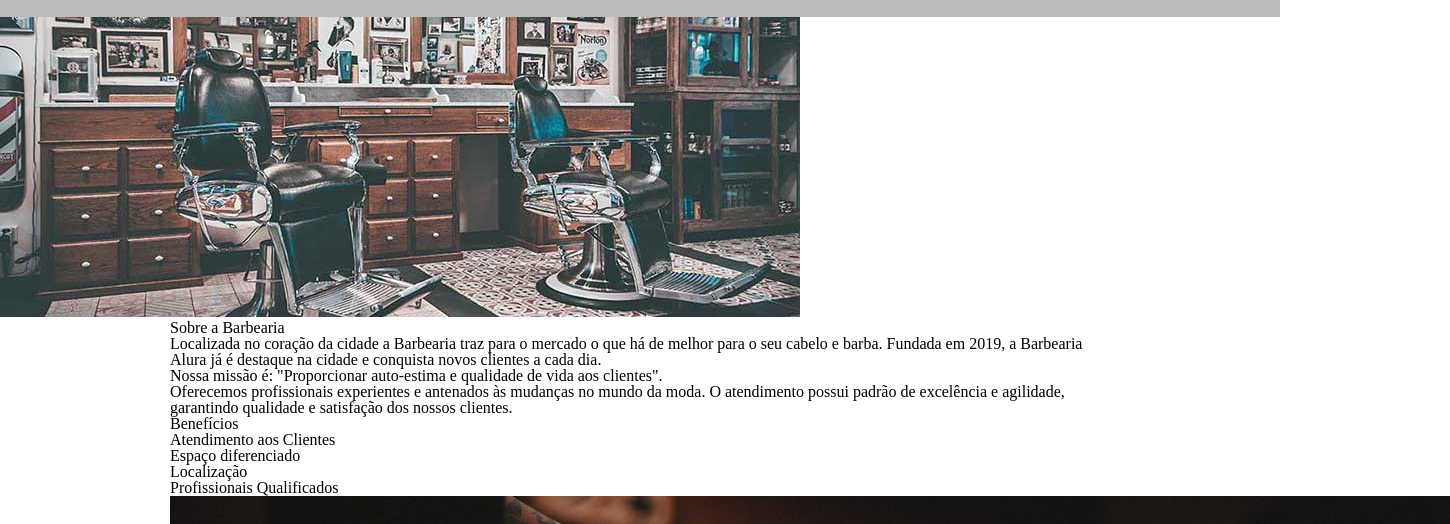
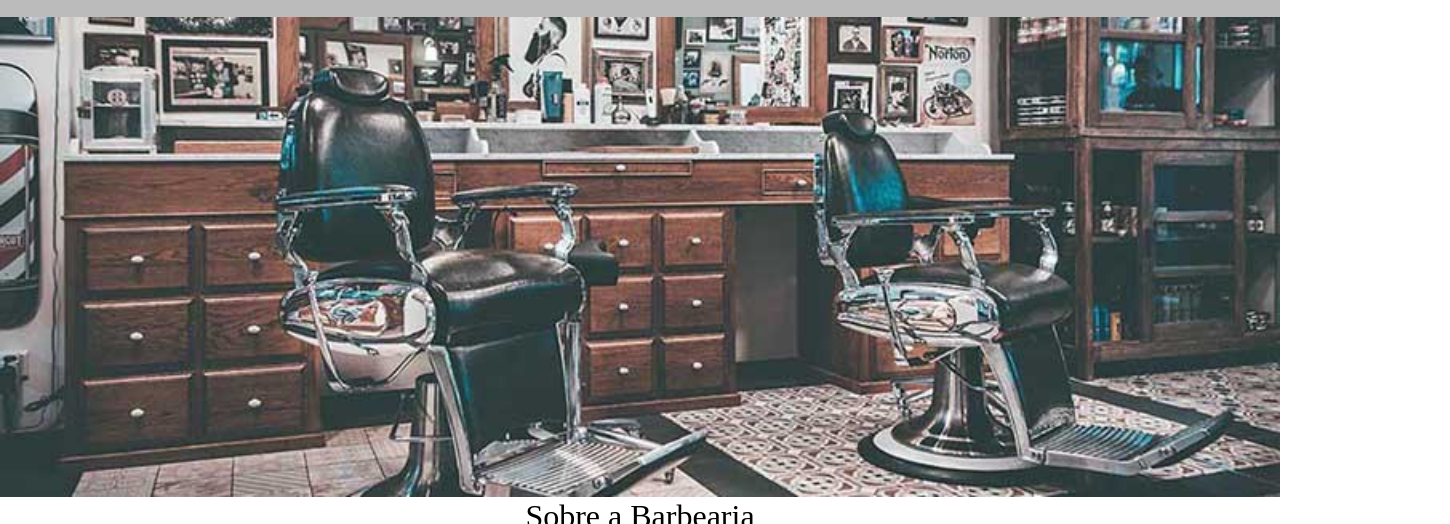
Before and after one commit to rglaubersantiago/barbearia, a plain HTML site: page index.html in a window 1280 px wide. Shown: the part 276-800 px from the top of the page, 1450 px wide, since content can reach past the window. Drawn offline with Linux system fonts and the light colour scheme.

Commit message:
Adaptando o CSS

```diff
--- a/index.html
+++ b/index.html
@@ -21,11 +21,11 @@
 		</div>
 	</header>
 
-	<img id="banner" src="banner.jpg">
+	<img class="banner" src="banner.jpg">
 
 	<main>
 		<section class="principal">
-			<h2 class="titulo-centralizado">Sobre a Barbearia</h2>
+			<h2 class="titulo-principal">Sobre a Barbearia</h2>
 
 			<p>Localizada no coração da cidade a <strong>Barbearia</strong> traz para o mercado o que há de melhor
 				para o seu cabelo e barba. Fundada em 2019, a Barbearia Alura já é destaque na cidade e conquista novos
@@ -39,7 +39,7 @@
 		</section>
 
 		<section class="beneficios">
-			<h3 class="titulo-centralizado">Benefícios</h3>
+			<h3 class="titulo-principal">Benefícios</h3>
 
 			<ul>
 				<li class="itens">Atendimento aos Clientes</li>
--- a/style.css
+++ b/style.css
@@ -149,3 +149,31 @@ footer {
 	font-size: 13px;
 	margin: 20px 0 0;
 }
+
+/* css da página inicial */
+
+.banner {
+	width: 100%;
+}
+
+.titulo-principal {
+	text-align: center;
+	font-size: 2em;
+	margin: 0 0 1em;
+}
+
+.principal p {
+	margin: 0 0 1em;
+}
+
+.principal strong {
+	font-weight: bold;
+}
+
+.principal em {
+	font-style: italic;
+}
+
+.imagembeneficios {
+	width: 60%;
+}
```
